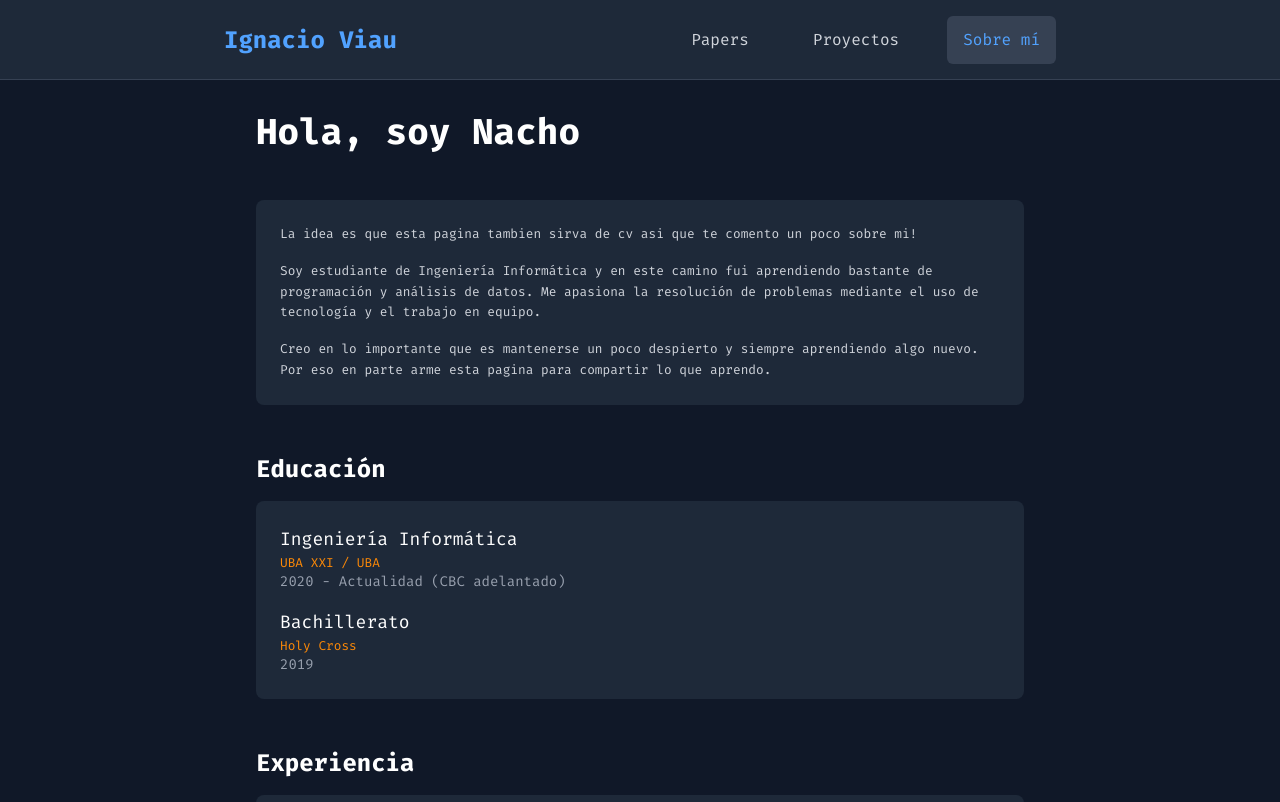
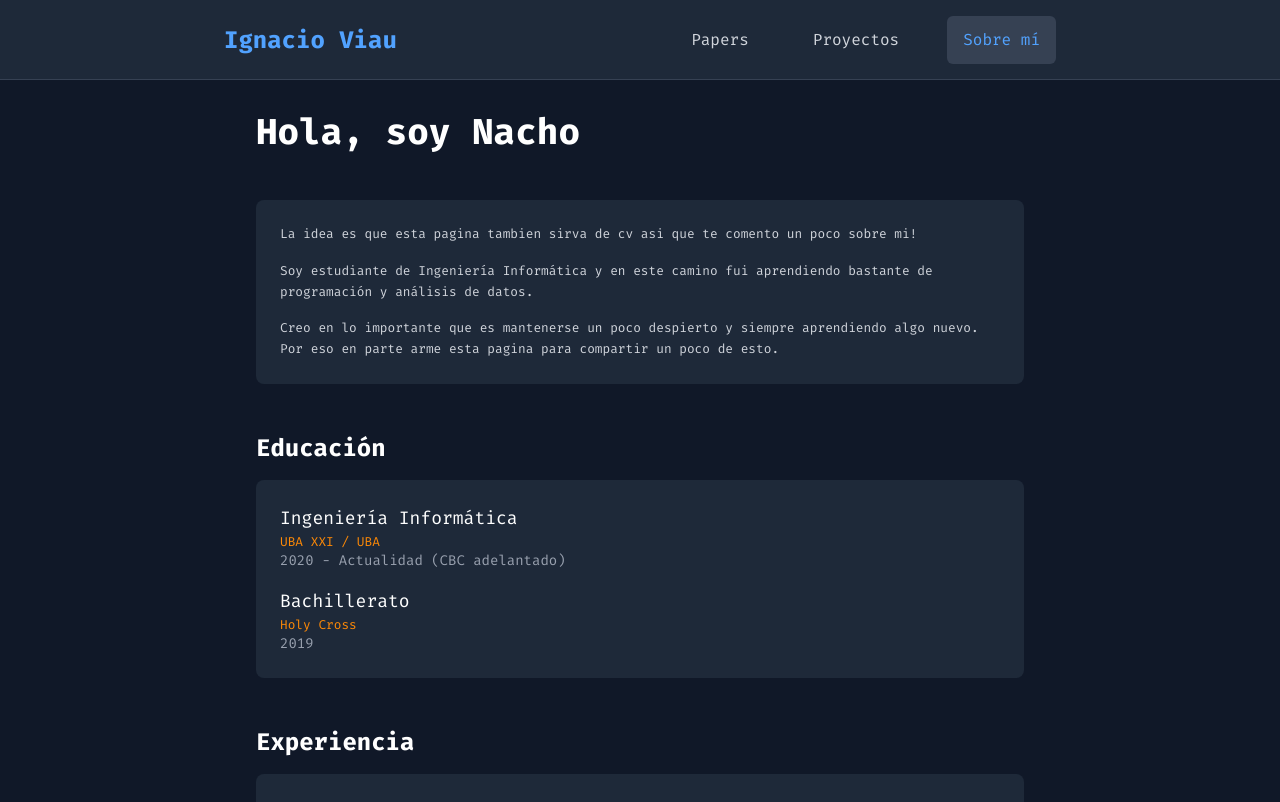
Before and after one commit to nachoviau/Blog-personal, a Next.js app: page /about in a window 1280 px wide. Shown: the top 802 px of the page. Built offline with nearby package versions, Linux system fonts and the light colour scheme.

Commit message:
emprolijo

```diff
--- a/pages/about/index.tsx
+++ b/pages/about/index.tsx
@@ -19,10 +19,10 @@ export default function AboutPage() {
                 La idea es que esta pagina tambien sirva de cv asi que te comento un poco sobre mi!
               </p>
               <p className="text-gray-300 leading-relaxed mb-4">
-                Soy estudiante de Ingeniería Informática y en este camino fui aprendiendo bastante de programación y análisis de datos. Me apasiona la resolución de problemas mediante el uso de tecnología y el trabajo en equipo.
+                Soy estudiante de Ingeniería Informática y en este camino fui aprendiendo bastante de programación y análisis de datos.
               </p>
               <p className="text-gray-300 leading-relaxed">
-                Creo en lo importante que es mantenerse un poco despierto y siempre aprendiendo algo nuevo. Por eso en parte arme esta pagina para compartir lo que aprendo.
+                Creo en lo importante que es mantenerse un poco despierto y siempre aprendiendo algo nuevo. Por eso en parte arme esta pagina para compartir un poco de esto.
               </p>
             </div>
           </section>
```
